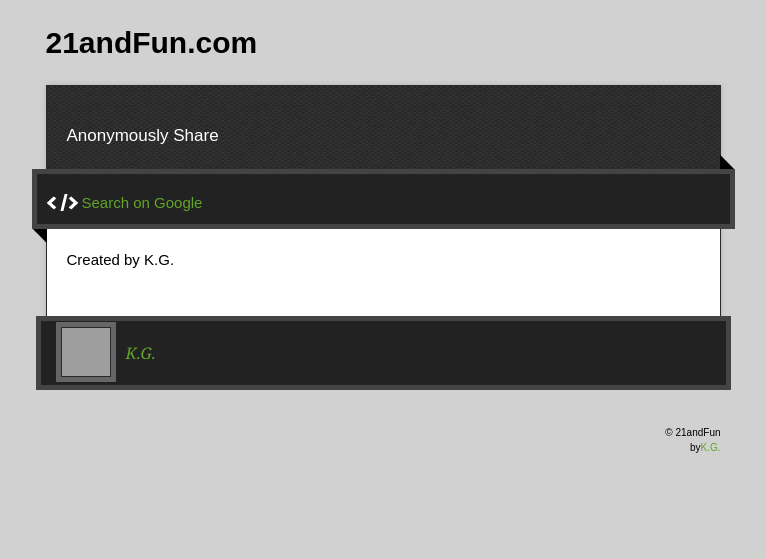
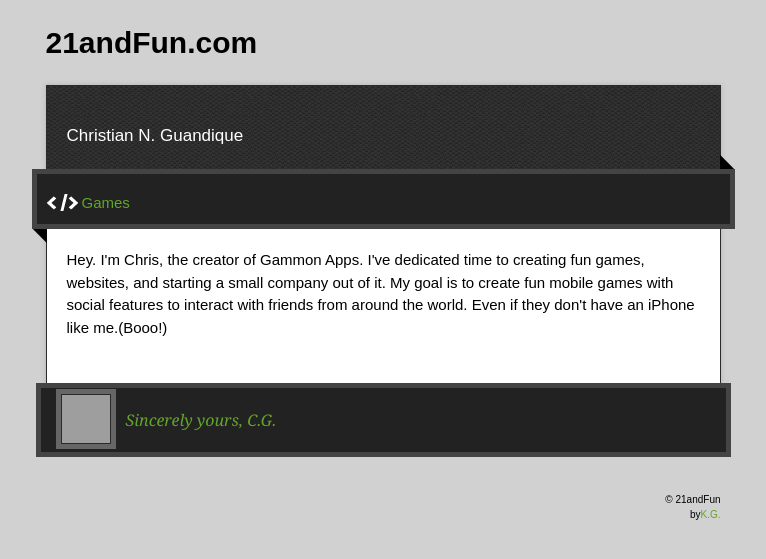
Before and after one commit to KhriztianG/KhriztianG.github.io, a Jekyll site: the page index.html, which Jekyll copies as it is, in a window 1280 px wide. Shown: the top 559 px of the page, without its empty margins (257-1023 px from the left). Built offline with Jekyll 4.4.1, drawn with Linux system fonts in a browser that asks for light colours; nearby versions of some CDN libraries; grey boxes are pictures that could not be loaded.

Commit message:
Update index.html

```diff
--- a/index.html
+++ b/index.html
@@ -23,23 +23,23 @@
      <h1>21andFun.com</h1>
     </header>
     <div id="container">
-      <p class="tagline">Anonymously Share</p>
+      <p class="tagline">Christian N. Guandique</p>
       <div id="main" role="main">
         <div class="download-bar">
         <div class="inner">
-          <a href="https://www.google.com" class="code">Search on Google</a>
+          <a href="https://www.appstore.com" class="code">Games</a>
         </div>
         <span class="blc"></span><span class="trc"></span>
         </div>
         <article class="markdown-body">
-          <p>Created by K.G.</p>
+          <p>Hey. I'm Chris, the creator of Gammon Apps. I've dedicated time to creating fun games, websites, and starting a small company out of it. My goal is to create fun mobile games with social features to interact with friends from around the world. Even if they don't have an iPhone like me.(Booo!)  </p>
         </article>
       </div>
     </div>
     <footer>
       <div class="owner">
 
-      <p><a href="https://github.com/KhriztianG" class="avatar"><img src="https://avatars0.githubusercontent.com/u/17016762?v=3&amp;s=60" width="48" height="48"></a> <a href="#">K.G.</a> <a href="https://www.github.com"></a></p>
+      <p><a href="https://github.com/KhriztianG" class="avatar"><img src="https://avatars0.githubusercontent.com/u/17016762?v=3&amp;s=60" width="48" height="48"></a> <a href="#">Sincerely yours, C.G.</a> <a href="https://www.github.com"></a></p>
 
       </div>
       <div class="creds">
```
Also changed, not shown: other parts of index.html (+1 -1 lines).
